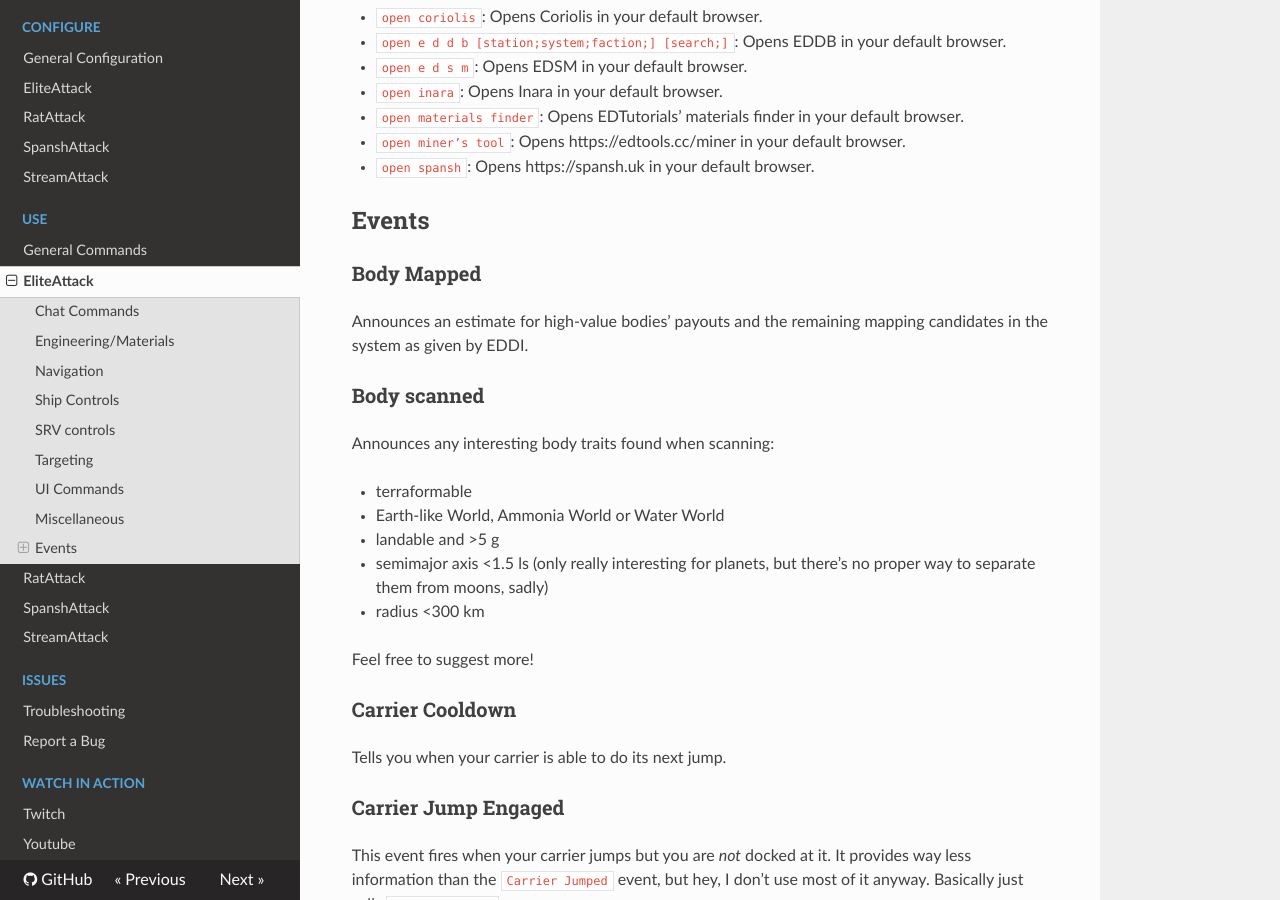
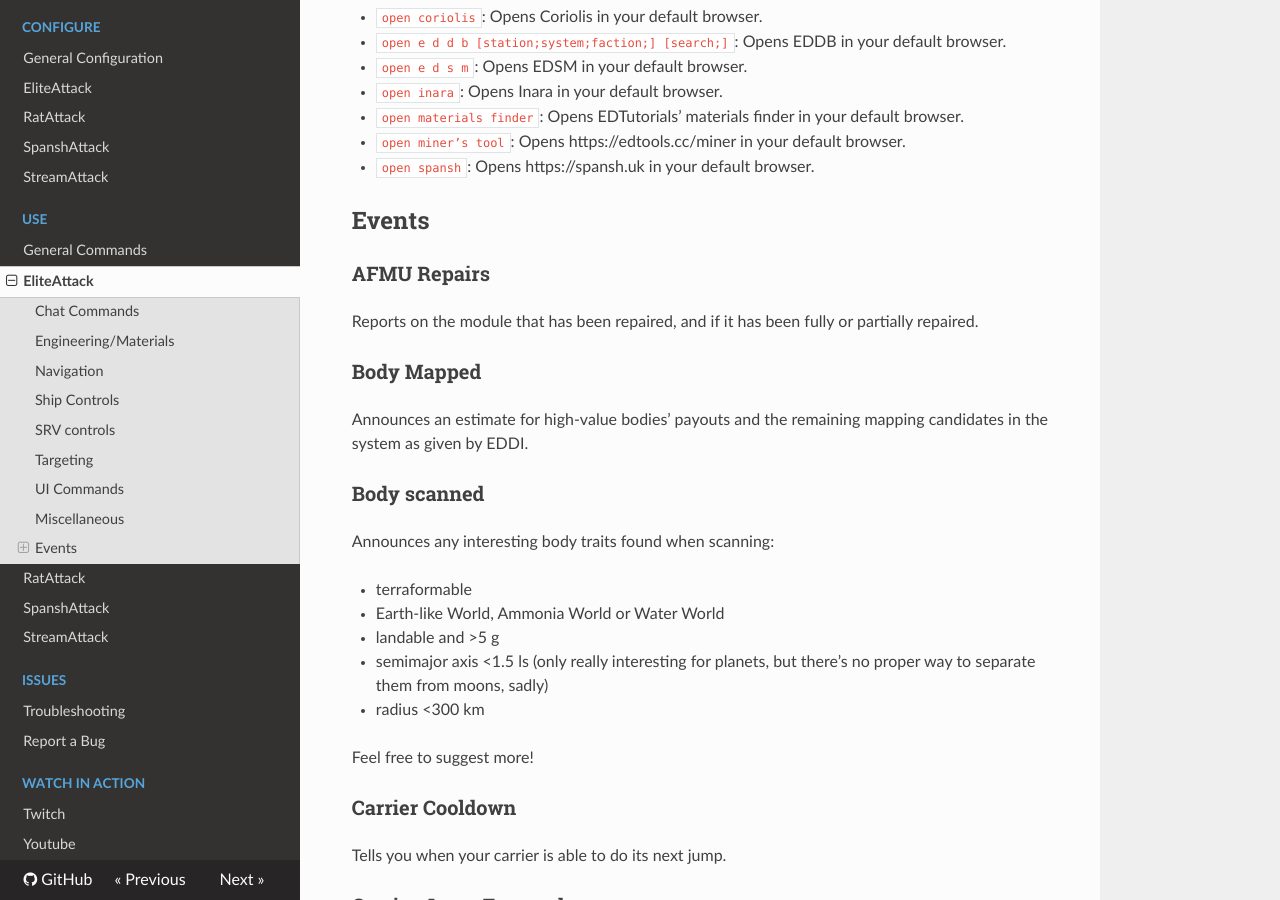
Before and after one commit to alterNERDtive/VoiceAttack-profiles, an MkDocs documentation site: the page built from docs/EliteAttack.md, in a window 1280 px wide and 900 px high, scrolled down 3708 px. Built offline with MkDocs 1.6.1, drawn with Linux system fonts in a browser that asks for light colours; nearby versions of some CDN libraries; some of the changed text lies outside the part shown.

Commit message:
EliteAttack: AFMU repairs & Synthesis repairs
see #86

```diff
--- a/docs/EliteAttack.md
+++ b/docs/EliteAttack.md
@@ -167,6 +167,11 @@
 
 ## Events
 
+### AFMU Repairs
+
+Reports on the module that has been repaired, and if it has been fully or
+partially repaired.
+
 ### Body Mapped
 
 Announces an estimate for high-value bodies’ payouts and the remaining mapping
@@ -293,6 +298,10 @@
 far after deployment because it works off a timer. Conversely might take a
 second to turn your lights off on a short drop and/or in high gravity.
 
+### Synthesis
+
+Reports on the synthesis type and quality.
+
 ### System Scan Complete
 
 Lists you all bodies EDDI considers worth mapping in the current system.
```
Also changed, not shown: CHANGELOG.md (+4 -0 lines), docs/configuration/EliteAttack.md (+2 -0 lines), 3 other files.
